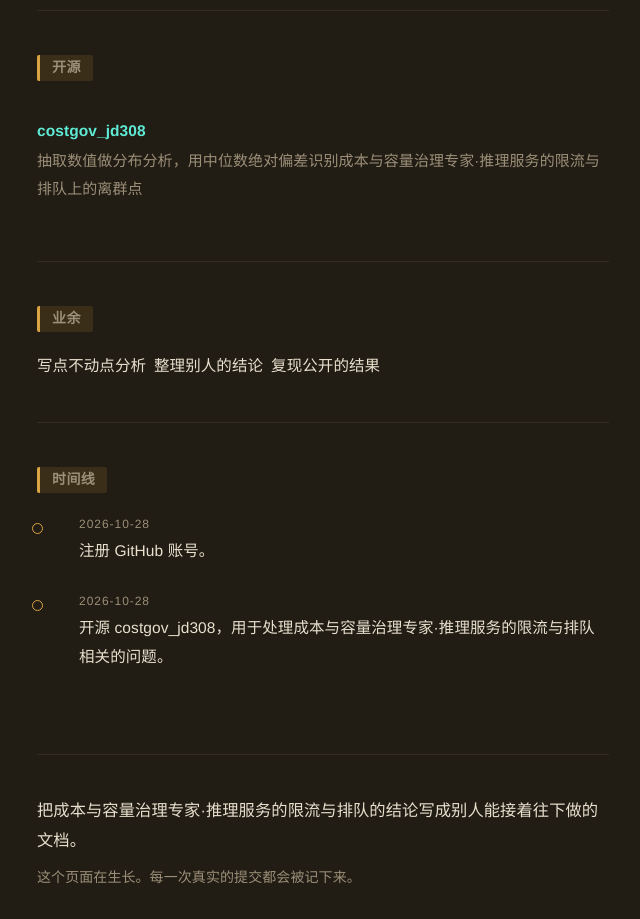
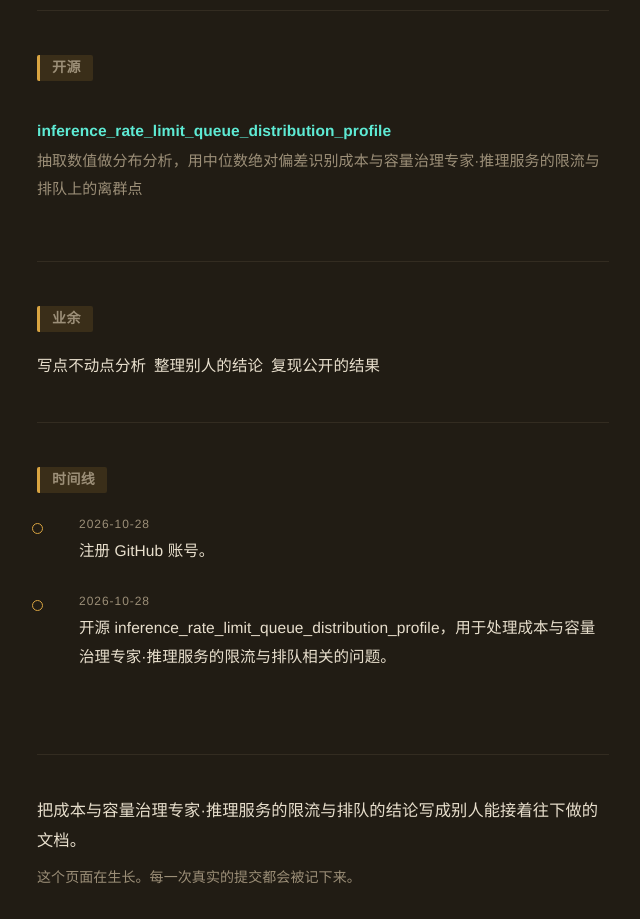
Before and after one commit to zyguru765/zyguru765.github.io, a plain HTML site: page index.html in a window 1280 px wide. Shown: the part 920-1839 px from the top of the page, without its empty margins (317-957 px from the left). Drawn offline with Linux system fonts and the light colour scheme.

Commit message:
chore: 同步仓库改名后的链接

```diff
--- a/index.html
+++ b/index.html
@@ -102,7 +102,7 @@
 <section id="work">
   <h2>开源</h2>
   <ul class="repos">
-    <li><div class="name"><a href="https://github.com/zyguru765/costgov_jd308" rel="noopener">costgov_jd308</a></div>
+    <li><div class="name"><a href="https://github.com/zyguru765/inference_rate_limit_queue_distribution_profile" rel="noopener">inference_rate_limit_queue_distribution_profile</a></div>
       <div class="desc">抽取数值做分布分析，用中位数绝对偏差识别成本与容量治理专家·推理服务的限流与排队上的离群点</div>
     </li>
   </ul>
@@ -126,7 +126,7 @@
     </li>
     <li>
       <span class="when">2026-10-28</span>
-      开源 costgov_jd308，用于处理成本与容量治理专家·推理服务的限流与排队相关的问题。
+      开源 inference_rate_limit_queue_distribution_profile，用于处理成本与容量治理专家·推理服务的限流与排队相关的问题。
     </li>
   </ol>
 </section>
```
